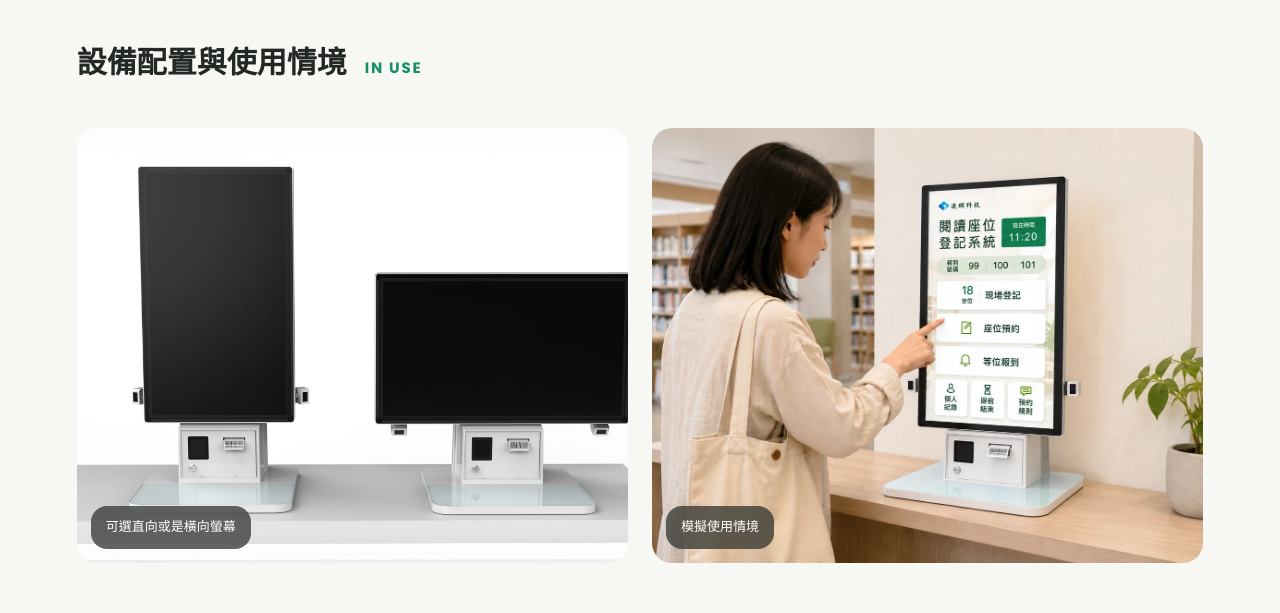
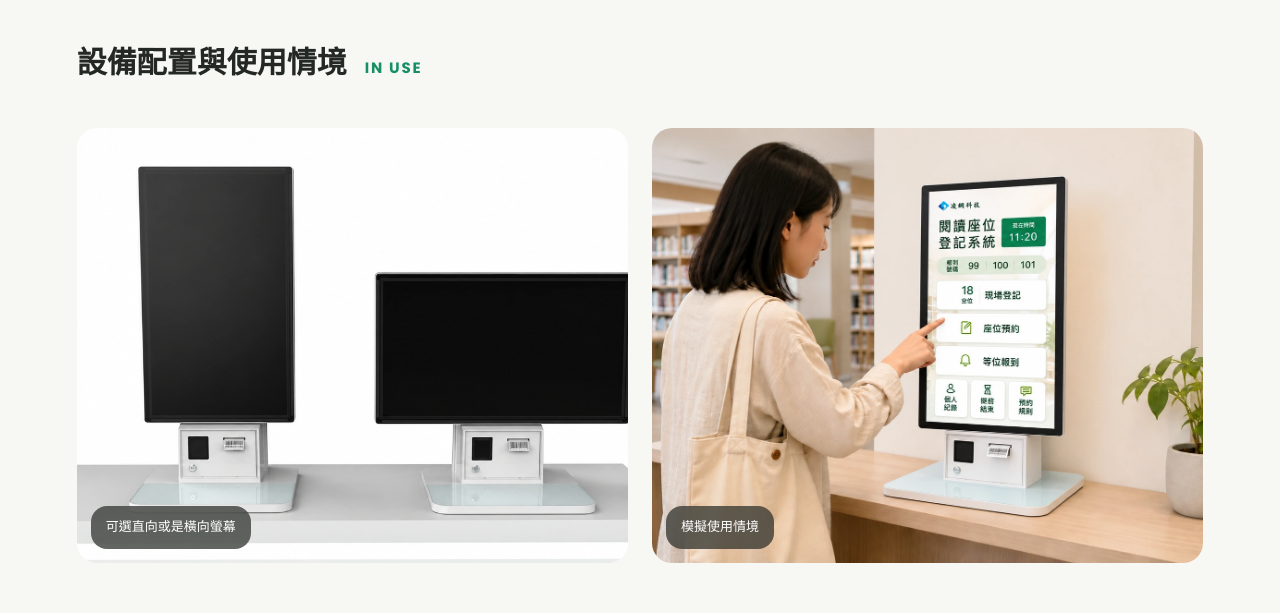
Before and after one commit to veelatseng/Lib_One_v2, a plain HTML site: page desktop-space-kiosk.html in a window 1280 px wide. Shown: the part 1820-2433 px from the top of the page. Drawn offline with Linux system fonts and the light colour scheme.

Commit message:
Remove cameras from Desktop Space Kiosk gallery images

```diff
--- a/desktop-space-kiosk.html
+++ b/desktop-space-kiosk.html
@@ -420,7 +420,7 @@
         <div class="gallery-pair gallery-pair-equal">
           <figure class="gallery-card gallery-render">
             <img
-              src="assets/products/Desktop%20Space%20Kiosk/img/3D01.webp"
+              src="assets/products/Desktop%20Space%20Kiosk/img/3D01-no-cameras.webp"
               alt="桌上型空間座位預約機設備圖"
               loading="lazy"
             />
@@ -428,7 +428,7 @@
           </figure>
           <figure class="gallery-card gallery-render">
             <img
-              src="assets/products/Desktop%20Space%20Kiosk/img/Real01.webp"
+              src="assets/products/Desktop%20Space%20Kiosk/img/Real01-no-cameras.webp"
               alt="桌上型空間座位預約機模擬使用情境"
               loading="lazy"
             />
```
Also changed, not shown: assets/products/Desktop Space Kiosk/img/3D01-no-cameras.webp (added), assets/products/Desktop Space Kiosk/img/Real01-no-cameras.webp (added).
